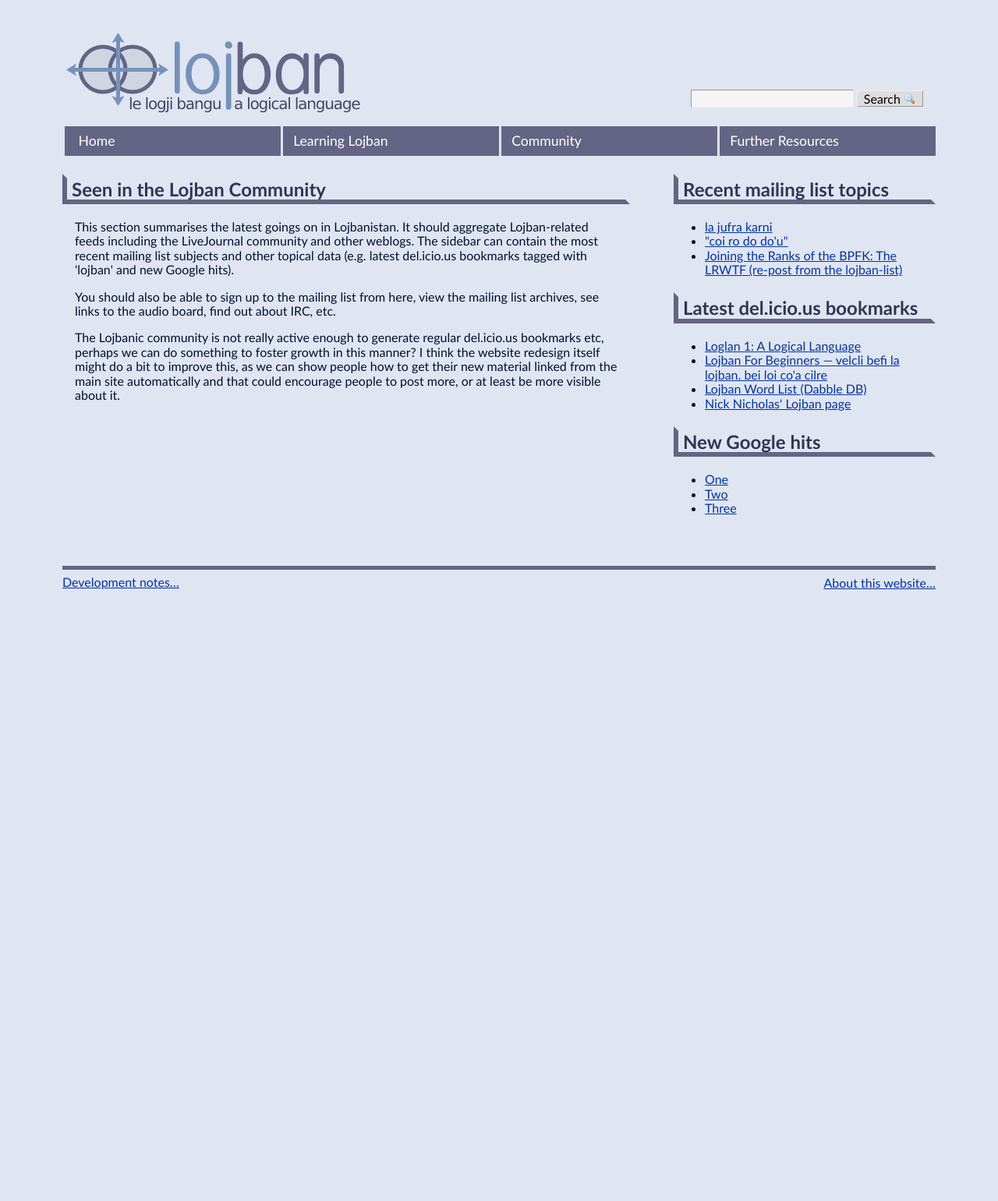
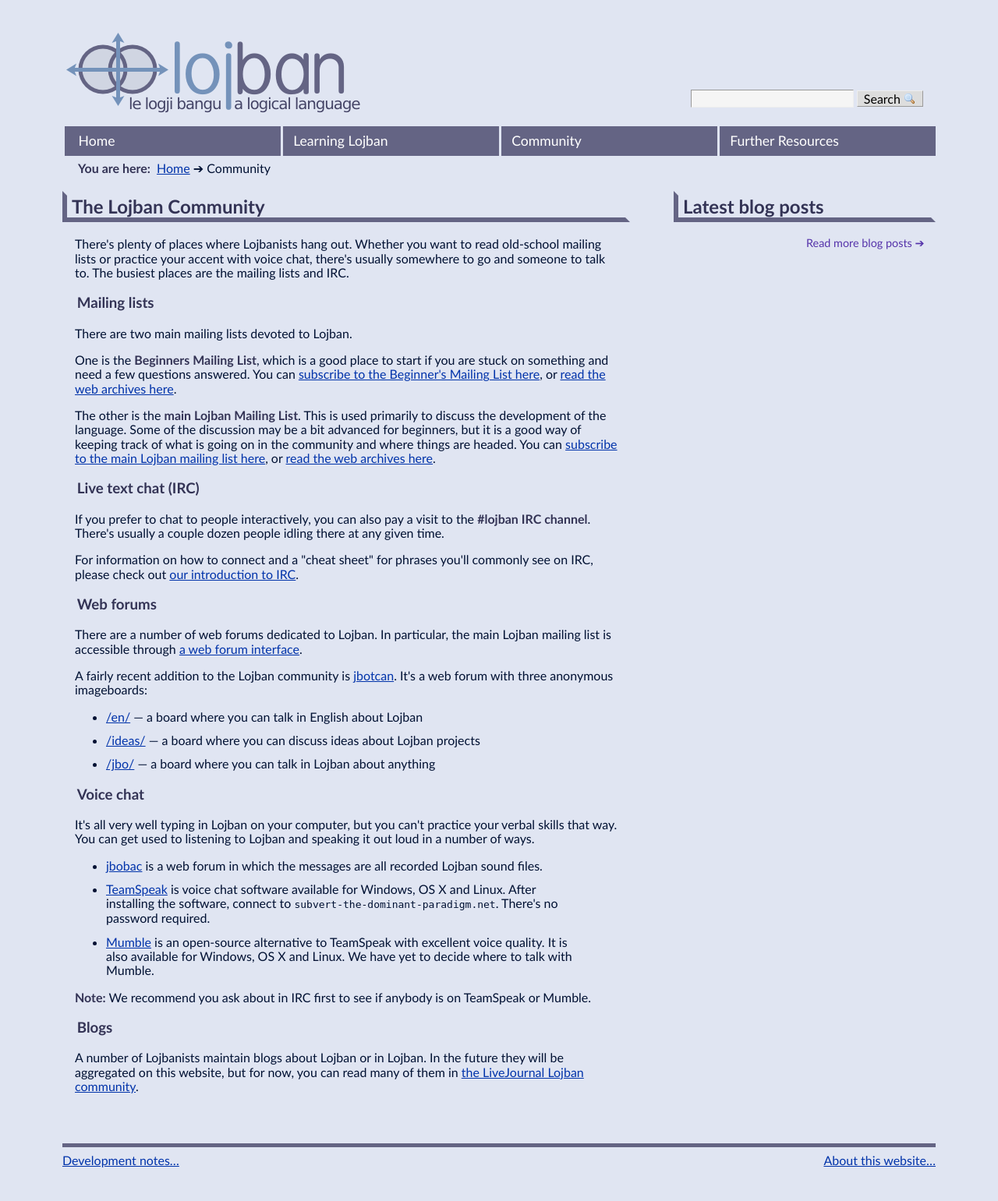
Before and after one commit to aniket12july/lojban-website, a Django app: template templates/community.html in a window 1280 px wide. Shown: the whole page at 78% size. Before the commit the page ends 756 px from the top, so only its background shows below. Run offline with Django 3.2, Linux system fonts and the light colour scheme; the template is opened without the code that fills it, so the values that code supplies are empty; parts of the project's set-up code (start-up, migrations or seed data) failed here and were passed over.

Commit message:
Weblog aggregation and other community content.

```diff
--- a/lojban/main/fixtures/initial_data.xml
+++ b/lojban/main/fixtures/initial_data.xml
@@ -1,4 +1,9 @@
 <django-objects version="1.0">
+    <object pk="1" model="main.weblog">
+        <field type="CharField" name="title">le jbopre pe lj</field>
+        <field type="CharField" name="feed_uri">http://community.livejournal.com/lojban/data/atom</field>
+        <field type="CharField" name="link">http://community.livejournal.com/lojban/</field>
+    </object>
     <object pk="30" model="main.newsitem">
         <field type="CharField" name="title"></field>
         <field type="DateTimeField" name="pub_date">2008-03-13 00:00:00</field>
--- a/lojban/settings_development.py
+++ b/lojban/settings_development.py
@@ -44,5 +44,6 @@ INSTALLED_APPS = (
     'django.contrib.contenttypes',
     'django.contrib.sessions',
     'django.contrib.admin',
+    'django.contrib.humanize',
     'lojban.main',
 )
--- a/lojban/settings_production.py
+++ b/lojban/settings_production.py
@@ -46,5 +46,6 @@ INSTALLED_APPS = (
     'django.contrib.contenttypes',
     'django.contrib.sessions',
     'django.contrib.admin',
+    'django.contrib.humanize',
     'lojban.main',
 )
--- a/lojban/urls.py
+++ b/lojban/urls.py
@@ -16,6 +16,7 @@ urlpatterns = patterns('lojban.main.views',
     (r'^search/opensearch.xml$', 'opensearch'),
     (r'^search/suggestions.json$', 'opensearch_suggestions'),
     (r'^news/((?P<year>.*)/)?$', 'news'),
+    (r'^community/$', 'community'),
     (r'^heard/$', 'heard'),
 
     (r'^admin/', include('django.contrib.admin.urls')),
@@ -27,7 +28,6 @@ urlpatterns += patterns('',
 
 urlpatterns += patterns('django.views.generic.simple',
     (r'^learning/$', 'direct_to_template', {'template': 'learning.html'}),
-    (r'^community/$', 'direct_to_template', {'template': 'community.html'}),
     (r'^about/$', 'direct_to_template', {'template': 'about.html'}),
     (r'^faq/$', 'direct_to_template', {'template': 'faq.html'}),
     (r'^notes/$', 'direct_to_template', {'template': 'notes.html'}),
--- a/static/stylesheets/default/screen.css
+++ b/static/stylesheets/default/screen.css
@@ -87,6 +87,20 @@ html {
                 margin: -5.5em 0 0 0;
                 right: 6em;
             }
+
+            html body #navigation #breadcrumb {
+                margin: 0.25em 0 0 1em;
+            }
+
+                html body #navigation #breadcrumb h2 {
+                    display: inline;
+                    font-size: 100%;
+                    border: 0;
+                }
+
+                html body #navigation #breadcrumb p {
+                    display: inline;
+                }
 
         html body #content {
             margin: 0;
@@ -347,6 +361,38 @@ html body #content #news {
         font-style: italic;
     }
 
+#weblogs {
+}
+
+    #weblogs ul {
+        margin: 0 0 0 1em;
+        padding: 0;
+    }
+
+        #weblogs ul li {
+            margin: 1em;
+        }
+
+            #weblogs ul li .date {
+                font-size: 80%;
+                white-space: nowrap;
+            }
+
+    #weblogs p {
+        margin: 0 1em 0 0;
+        font-size: 90%;
+        text-align: right;
+    }
+
+    #weblogs a {
+        text-decoration: none;
+    }
+
+    #weblogs a:hover,
+    #weblogs a:focus {
+        text-decoration: underline;
+    }
+
 table {
     margin: 1em;
     width: 100%;
--- a/templates/base.html
+++ b/templates/base.html
@@ -28,6 +28,10 @@
                         <button type="submit" class="search">Search <img src="/images/search.png" alt=""></button>
                     </div>
                 </form>
+                <div id="breadcrumb">
+                    {% block breadcrumb %}
+                    {% endblock breadcrumb %}
+                </div>
             {% endblock navigation %}
         </div>
         <div id="content">
--- a/templates/community.html
+++ b/templates/community.html
@@ -1,40 +1,85 @@
 {% extends "base.html" %}
+
+{% load humanize %}
 
 {% block title %}The Lojban Community{% endblock title %}
 
+{% block breadcrumb %}
+    <h2>You are here:</h2>
+    <p>
+        <a href="/" rel="home up">Home</a> &#x2794; <a class="current">Community</a>
+    </p>
+{% endblock breadcrumb %}
+
 {% block content %}
     <div>
-        <h2>Seen in the Lojban Community</h2>
+        <h2>The Lojban Community</h2>
         <p>
-            This section summarises the latest goings on in Lojbanistan.  It should aggregate Lojban-related feeds including the LiveJournal community and other weblogs.  The sidebar can contain the most recent mailing list subjects and other topical data (e.g. latest del.icio.us bookmarks tagged with 'lojban' and new Google hits).
+            There's plenty of places where Lojbanists hang out.  Whether you want to read old-school mailing lists or practice your accent with voice chat, there's usually somewhere to go and someone to talk to.  The busiest places are the mailing lists and IRC.
+        </p>
+
+        <h3>Mailing lists</h3>
+        <p>
+            There are two main mailing lists devoted to Lojban.
         </p>
         <p>
-            You should also be able to sign up to the mailing list from here, view the mailing list archives, see links to the audio board, find out about IRC, etc.
+            One is the <strong>Beginners Mailing List</strong>, which is a good place to start if you are stuck on something and need a few questions answered.  You can <a href="http://www.lojban.org/lsg2/">subscribe to the Beginner's Mailing List here</a>, or <a href="http://www.lojban.org/lists/lojban-beginners/">read the web archives here</a>.
         </p>
         <p>
-            The Lojbanic community is not really active enough to generate regular del.icio.us bookmarks etc, perhaps we can do something to foster growth in this manner?  I think the website redesign itself might do a bit to improve this, as we can show people how to get their new material linked from the main site automatically and that could encourage people to post more, or at least be more visible about it.
+            The other is the <strong>main Lojban Mailing List</strong>.  This is used primarily to discuss the development of the language.  Some of the discussion may be a bit advanced for beginners, but it is a good way of keeping track of what is going on in the community and where things are headed.  You can <a href="http://www.lojban.org/lsg2/">subscribe to the main Lojban mailing list here</a>, or <a href="http://www.lojban.org/lists/lojban-list/">read the web archives here</a>.
+        </p>
+
+        <h3>Live text chat (IRC)</h3>
+        <p>
+            If you prefer to chat to people interactively, you can also pay a visit to the <strong><span class="irc-channel">#lojban</span> IRC channel</strong>.  There's usually a couple dozen people idling there at any given time.
+        </p>
+        <p>
+            For information on how to connect and a "cheat sheet" for phrases you'll commonly see on IRC, please check out <a href="/community/irc/">our introduction to IRC</a>.
+        </p>
+
+        <h3>Web forums</h3>
+        <p>
+            There are a number of web forums dedicated to Lojban.  In particular, the main Lojban mailing list is accessible through <a href="http://www.lojban.org/tiki/tiki-view_forum.php?forumId=5">a web forum interface</a>.
+        </p>
+        <p>
+            A fairly recent addition to the Lojban community is <a href="http://jbotcan.org/">jbotcan</a>.  It's a web forum with three anonymous imageboards:
+        </p>
+        <ul>
+            <li><a href="http://jbotcan.org/en/">/en/</a> &mdash; a board where you can talk in English about Lojban</li>
+            <li><a href="http://jbotcan.org/ideas/">/ideas/</a> &mdash; a board where you can discuss ideas about Lojban projects</li>
+            <li><a href="http://jbotcan.org/jbo/">/jbo/</a> &mdash; a board where you can talk in Lojban about anything</li>
+        </ul>
+
+        <h3>Voice chat</h3>
+        <p>
+            It's all very well typing in Lojban on your computer, but you can't practice your verbal skills that way.  You can get used to listening to Lojban and speaking it out loud in a number of ways.
+        </p>
+        <ul>
+            <li><a href="http://jbobac.lojban.org/">jbobac</a> is a web forum in which the messages are all recorded Lojban sound files.</li>
+            <li><a href="http://www.goteamspeak.com/">TeamSpeak</a> is voice chat software available for Windows, OS X and Linux.  After installing the software, connect to <tt>subvert-the-dominant-paradigm.net</tt>.  There's no password required.</li>
+            <li><a href="http://mumble.sourceforge.net/">Mumble</a> is an open-source alternative to TeamSpeak with excellent voice quality.  It is also available for Windows, OS X and Linux.  We have yet to decide where to talk with Mumble.</li>
+        </ul>
+        <p>
+            <strong>Note:</strong> We recommend you ask about in IRC first to see if anybody is on TeamSpeak or Mumble.
+        </p>
+
+        <h3>Blogs</h3>
+        <p>
+            A number of Lojbanists maintain blogs about Lojban or in Lojban.  In the future they will be aggregated on this website, but for now, you can read many of them in <a href="http://community.livejournal.com/lojban/">the LiveJournal Lojban community</a>.
         </p>
     </div>
 {% endblock content %}
 
 {% block aux %}
-    <h2>Recent mailing list topics</h2>
-    <ul>
-        <li><a href="/">la jufra karni</a></li>
-        <li><a href="/">"coi ro do do'u"</a></li>
-        <li><a href="/">Joining the Ranks of the BPFK: The LRWTF (re-post from the lojban-list)</a></li>
-    </ul>
-    <h2>Latest del.icio.us bookmarks</h2>
-    <ul>
-        <li><a href="http://www.loglan.org/Loglan1/index.html">Loglan 1: A Logical Language</a></li>
-        <li><a href="http://www.tlg.uci.edu/~opoudjis/lojbanbrochure/lessons/book1.html">Lojban For Beginners — velcli befi la lojban. bei loi co'a cilre</a></li>
-        <li><a href="http://lojban.dabbledb.com/dabble/lojbanwordlist?view=20831&amp;_k=eqeeoqfk">Lojban Word List (Dabble DB)</a></li>
-        <li><a href="http://ptolemy.tlg.uci.edu/~opoudjis/Play/lojban.html">Nick Nicholas' Lojban page</a></li>
-    </ul>
-    <h2>New Google hits</h2>
-    <ul>
-        <li><a href="/">One</a></li>
-        <li><a href="/">Two</a></li>
-        <li><a href="/">Three</a></li>
-    </ul>
+    <div id="weblogs">
+        <h2>Latest blog posts</h2>
+        <ul>
+            {% for entry in weblog_entries %}
+                <li><a href="{{entry.link}}">{{entry.title}}</a> <span class="date">({{entry.pub_date|naturalday:"dS F"}})</span></li>
+            {% endfor %}
+        </ul>
+        <p>
+            <a href="{{weblog.link}}">Read more blog posts &#x2794;</a>
+        </p>
+    </div>
 {% endblock aux %}
```
Also changed, not shown: docs/news.txt (+12 -0 lines), lojban/main/management/commands/fetch-feeds.py (added, +27 -0 lines), lojban/main/models.py (+31 -2 lines), lojban/main/views.py (+12 -0 lines).
